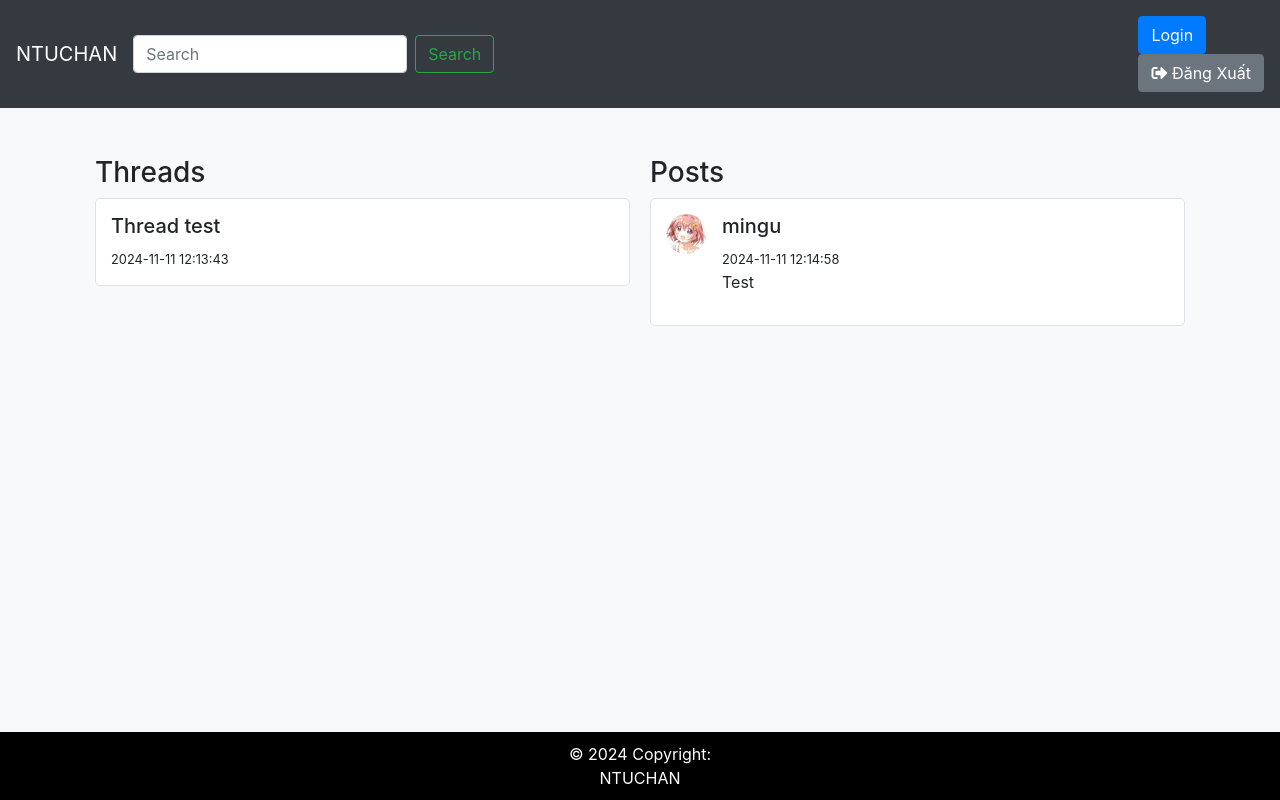
After one commit to Mingu113/OSS_123, a PHP site: page /search/result.php in a window 1280 px wide. The commit adds this page. Run offline with PHP 8.4, Linux system fonts and the light colour scheme; data comes from the database, SQL or seed files in the repository.

Commit message:
tạo file footer, thực hiện làm phương thức tìm kiếm, link với trang chủ, link các giá trị sau khi tìm kiếm với thread, post đã có

```diff
--- /dev/null
+++ b/UI/search/result.php
@@ -0,0 +1,162 @@
+<!doctype html>
+<html lang="en">
+
+<head>
+    <meta charset="utf-8">
+    <meta name="viewport" content="width=device-width, initial-scale=1, shrink-to-fit=no">
+    <link rel="stylesheet" href="https://stackpath.bootstrapcdn.com/bootstrap/4.5.2/css/bootstrap.min.css">
+    <link rel="stylesheet" href="https://cdnjs.cloudflare.com/ajax/libs/font-awesome/5.15.4/css/all.min.css">
+    <title>Trang Chủ Diễn Đàn</title>
+    <style>
+        body {
+            background-color: #f8f9fa;
+            display: flex;
+            flex-direction: column;
+            min-height: 100vh; /* Chiều cao tối thiểu của body */
+        }
+
+        .header-section {
+            margin-bottom: 20px;
+        }
+
+        .user_avatar {
+            background-color: antiquewhite;
+            padding: 0px 5px;
+            border-radius: 10px;
+        }
+
+        .thread-item,
+        .post-item {
+            border: 1px solid #dee2e6;
+            border-radius: 5px;
+            padding: 15px;
+            margin-bottom: 15px;
+            background-color: #ffffff;
+            text-decoration: none; /* Bỏ gạch chân */
+            color: inherit; /* Giữ nguyên màu chữ */
+            transition: background-color 0.2s; /* Hiệu ứng chuyển màu */
+        }
+
+        .thread-item:hover,
+        .post-item:hover {
+            background-color: #f1f1f1; /* Hiệu ứng hover */
+        }
+
+        .post-avatar {
+            width: 40px;
+            height: 40px;
+            border-radius: 50%;
+        }
+
+        .flex-container {
+            display: flex;
+            justify-content: space-between;
+        }
+
+        .flex-container > div {
+            flex: 1;
+            margin: 0 10px; /* Khoảng cách giữa hai cột */
+        }
+
+        .footer {
+            background-color: #000; /* Đổi màu footer thành màu đen */
+            color: white;
+            text-align: center;
+            padding: 10px 0;
+            margin-top: auto; /* Đẩy footer xuống dưới cùng */
+        }
+
+        a {
+            display: block; /* Đảm bảo toàn bộ khung là clickable */
+        }
+    </style>
+</head>
+
+<body>
+    <?php
+    require "../trangchu/config.php";
+    session_start();
+    $isLoggedIn = isset($_SESSION["username"], $_SESSION["user_id"]);
+    $username = $isLoggedIn ? $_SESSION["username"] : "";
+    $profileImage = !empty($_SESSION["pfp"]) ? $_SESSION["pfp"] : "../images/default.jpg";
+    ?>
+
+    <?php
+    // Xử lý tìm kiếm
+    $search = ""; // Khởi tạo biến tìm kiếm
+    if (isset($_POST["search"])) {
+        $search = mysqli_real_escape_string($conn, $_POST["search"]);
+    }
+
+    $query1 = "SELECT * FROM `threads` WHERE `Title` LIKE '%$search%'";
+    $result1 = mysqli_query($conn, $query1);
+
+    $query2 = "SELECT posts.*, users.profile_pic, users.username
+        FROM posts
+        JOIN users ON posts.user_id = users.user_id
+        WHERE posts.content LIKE '%$search%'";
+    $result2 = mysqli_query($conn, $query2);
+    ?>
+
+    <nav class="navbar navbar-expand-lg navbar-dark bg-dark p-3">
+        <a class="navbar-brand" href="../trangchu/home.php">NTUCHAN</a>
+        <button class="navbar-toggler" type="button" data-toggle="collapse" data-target="#navbarSupportedContent"
+            aria-controls="navbarSupportedContent" aria-expanded="false" aria-label="Toggle navigation">
+            <span class="navbar-toggler-icon"></span>
+        </button>
+        <div class="collapse navbar-collapse d-flex justify-content-between" id="navbarSupportedContent">
+            <?php require "../search/tool.php"; ?>
+            <div>
+                <?php if (!empty($username)): ?>
+                    <a href="../nguoidung/user.php" class="mr-3 text-decoration-none">
+                        <img src="<?php echo $profileImage; ?>" class="rounded-circle" width="40" height="40">
+                        <span class="font-weight-bold text-white"><?php echo $username; ?></span>
+                    </a>
+                <?php else: ?>
+                    <a href="../dangnhap/login.php"><button class="btn btn-primary">Login</button></a>
+                <?php endif; ?>
+                <a href="?logout" class="btn btn-secondary"><i class="fas fa-sign-out-alt"></i> Đăng Xuất</a>
+            </div>
+        </div>
+    </nav>
+
+    <div class="container mt-5 flex-grow-1">
+        <div class="flex-container">
+            <div>
+                <h3>Threads</h3>
+                <?php
+                while ($row1 = mysqli_fetch_array($result1)) {
+                    echo "<a href=\"../threads/thread.php?thread_id=" . $row1['thread_id'] . "\" class=\"thread-item\">";
+                    echo "<h5>" . $row1["Title"] . "</h5>";
+                    echo "<small>" . $row1["created_at"] . "</small>";
+                    echo "</a>";
+                }
+                ?>
+            </div>
+
+            <div>
+                <h3>Posts</h3>
+                <?php
+                while ($row2 = mysqli_fetch_array($result2)) {
+                    echo "<a href=\"../threads/thread.php?id=" . $row2['post_id'] . "\" class=\"post-item d-flex\">";
+                    echo "<img src=\"../images/" . ($row2["profile_pic"] ?? "default.jpg") . "\" class=\"post-avatar mr-3\" alt=\"User Avatar\">";
+                    echo "<div>";
+                    echo "<h5>" . $row2["username"] . "</h5>";
+                    echo "<small>" . $row2["created_at"] . "</small>";
+                    echo "<p>" . $row2["content"] . "</p>";
+                    echo "</div></a>";
+                }
+                ?>
+            </div>
+        </div>
+    </div>
+
+    <!-- import footer -->
+     <?php require "../trangchu/footer.php" ?>
+
+    <script src="https://code.jquery.com/jquery-3.5.1.slim.min.js"></script>
+    <script src="https://cdn.jsdelivr.net/npm/@popperjs/core@2.9.2/dist/umd/popper.min.js"></script>
+    <script src="https://stackpath.bootstrapcdn.com/bootstrap/4.5.2/js/bootstrap.min.js"></script>
+</body>
+
+</html>
--- /dev/null
+++ b/UI/search/tool.php
@@ -0,0 +1,4 @@
+<form class="form-inline" action="/OSS/OSS_123/UI/search/result.php" method="post">
+    <input class="form-control mr-sm-2" type="search" name="search" placeholder="Search" aria-label="Search">
+    <button class="btn btn-outline-success my-2 my-sm-0" type="submit">Search</button>
+</form>
--- a/UI/trangchu/config.php
+++ b/UI/trangchu/config.php
@@ -7,14 +7,14 @@
     if(!$conn) {
         die("Error: ". mysqli_connect_error());
     }
-    function logout()
-    {
-        $_SESSION = array();
-        if (isset($_COOKIE[session_name()])) {
-            setcookie(session_name(), '', time() - 3600, '/');
-        }
-        session_destroy();
-        header("Location: ../dangnhap/login.php");
-        exit();
-    }
+    // function logout()
+    // {
+    //     $_SESSION = array();
+    //     if (isset($_COOKIE[session_name()])) {
+    //         setcookie(session_name(), '', time() - 3600, '/');
+    //     }
+    //     session_destroy();
+    //     header("Location: ../dangnhap/login.php");
+    //     exit();
+    // }
 ?>
--- /dev/null
+++ b/UI/trangchu/footer.php
@@ -0,0 +1,6 @@
+<footer class="footer">
+    <div>
+        © 2024 Copyright:
+        <a class="text-white" href="#">NTUCHAN</a>
+    </div>
+</footer>
--- a/UI/trangchu/home.php
+++ b/UI/trangchu/home.php
@@ -63,10 +63,7 @@
             <span class="navbar-toggler-icon"></span>
         </button>
         <div class="collapse navbar-collapse d-flex justify-content-between" id="navbarSupportedContent">
-            <form class="form-inline">
-                <input class="form-control mr-sm-2" type="search" placeholder="Search" aria-label="Search">
-                <button class="btn btn-outline-success my-2 my-sm-0" type="submit">Search</button>
-            </form>
+            <?php require "../search/tool.php" ?>
             <div>
                 <?php if (!empty($username)): ?>
                     <a href="../nguoidung/user.php" class="mr-3 text-decoration-none">
```
